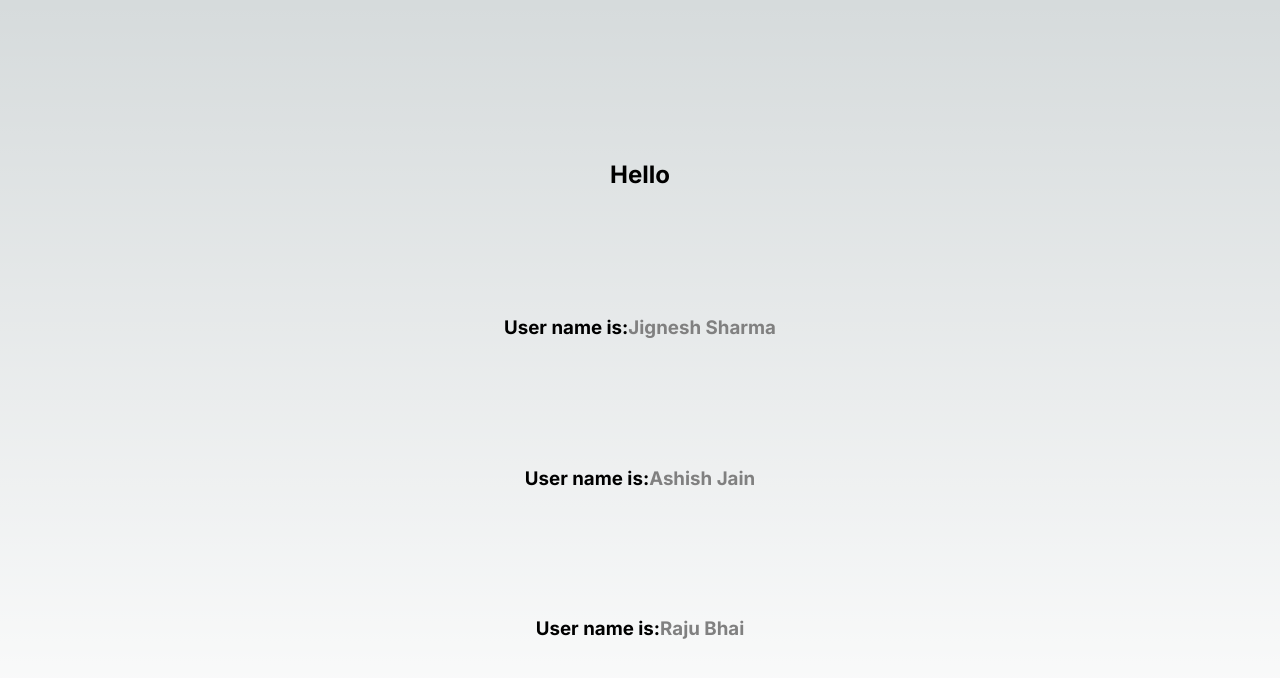
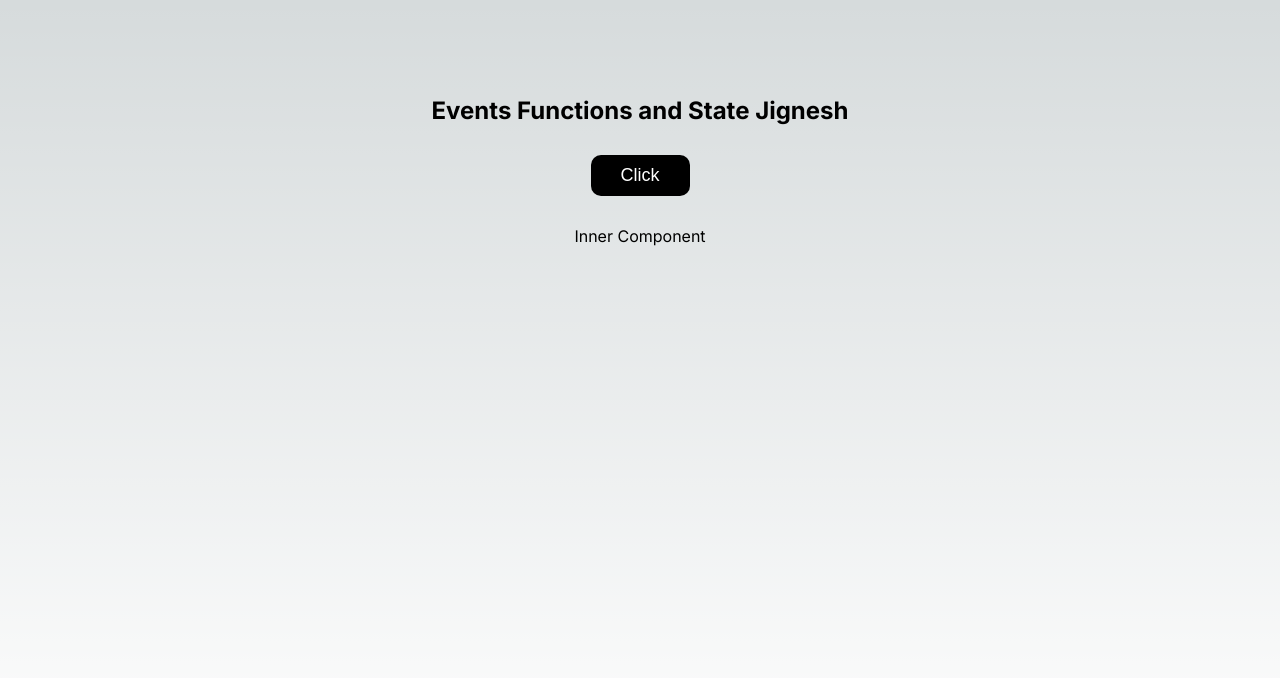
Before and after one commit to jigneshgit935/Learn-NextJS, a Next.js app: page / in a window 1280 px wide. Shown: the top 678 px of the page. Built offline with nearby package versions, Linux system fonts and the light colour scheme.

Commit message:
Events , functions and state, even use client

```diff
--- a/src/app/page.js
+++ b/src/app/page.js
@@ -1,25 +1,89 @@
-import Image from 'next/image';
+'use client';
+import { useState } from 'react';
 import styles from './page.module.css';
 
 export default function Home() {
+  const [name, setName] = useState('Jignesh');
+  // const apple = () => {
+  //   alert('Apple is a Fruit');
+  // };
+
+  const apple = (item) => {
+    alert(`Apple is a ${item}`);
+  };
+
+  const updateName = () => {
+    setName('Jignesh Sharma');
+  };
+
+  const InnerComponent = () => {
+    return <div>Inner Component</div>;
+  };
+
   return (
     <main className={styles.main}>
-      <h2>Hello</h2>
-      {/* Used resuable components and passed data to components */}
-      <User name="Jignesh Sharma" />
-      <User name="Ashish Jain" />
-      <User name="Raju Bhai" />
+      <h2>Events Functions and State {name}</h2>
+      {/* <button
+        onClick={() => alert('Button Clicked')}
+        style={{
+          padding: '10px 30px',
+          background: 'black',
+          color: '#fff',
+          fontSize: '18px',
+          outline: 'none',
+          border: 'none',
+          borderRadius: '10px',
+        }}
+      >
+        Click
+      </button> */}
+
+      {/* <button
+        onClick={apple}
+        style={{
+          padding: '10px 30px',
+          background: 'black',
+          color: '#fff',
+          fontSize: '18px',
+          outline: 'none',
+          border: 'none',
+          borderRadius: '10px',
+        }}
+      >
+        Click
+      </button> */}
+
+      {/* <button
+        onClick={() => apple('Fruit')}
+        style={{
+          padding: '10px 30px',
+          background: 'black',
+          color: '#fff',
+          fontSize: '18px',
+          outline: 'none',
+          border: 'none',
+          borderRadius: '10px',
+        }}
+      >
+        Click
+      </button> */}
+
+      <button
+        onClick={updateName}
+        style={{
+          padding: '10px 30px',
+          background: 'black',
+          color: '#fff',
+          fontSize: '18px',
+          outline: 'none',
+          border: 'none',
+          borderRadius: '10px',
+        }}
+      >
+        Click
+      </button>
+
+      <InnerComponent />
     </main>
   );
 }
-
-const User = ({ name }) => {
-  return (
-    <div>
-      <h3>
-        User name is:
-        <span style={{ color: 'grey', fontWeight: 'bold' }}>{name}</span>{' '}
-      </h3>
-    </div>
-  );
-};
--- a/src/app/page.module.css
+++ b/src/app/page.module.css
@@ -1,7 +1,7 @@
 .main {
   display: flex;
   flex-direction: column;
-  justify-content: space-around;
+  row-gap: 30px;
   align-items: center;
   padding: 6rem;
   min-height: 100vh;
```
